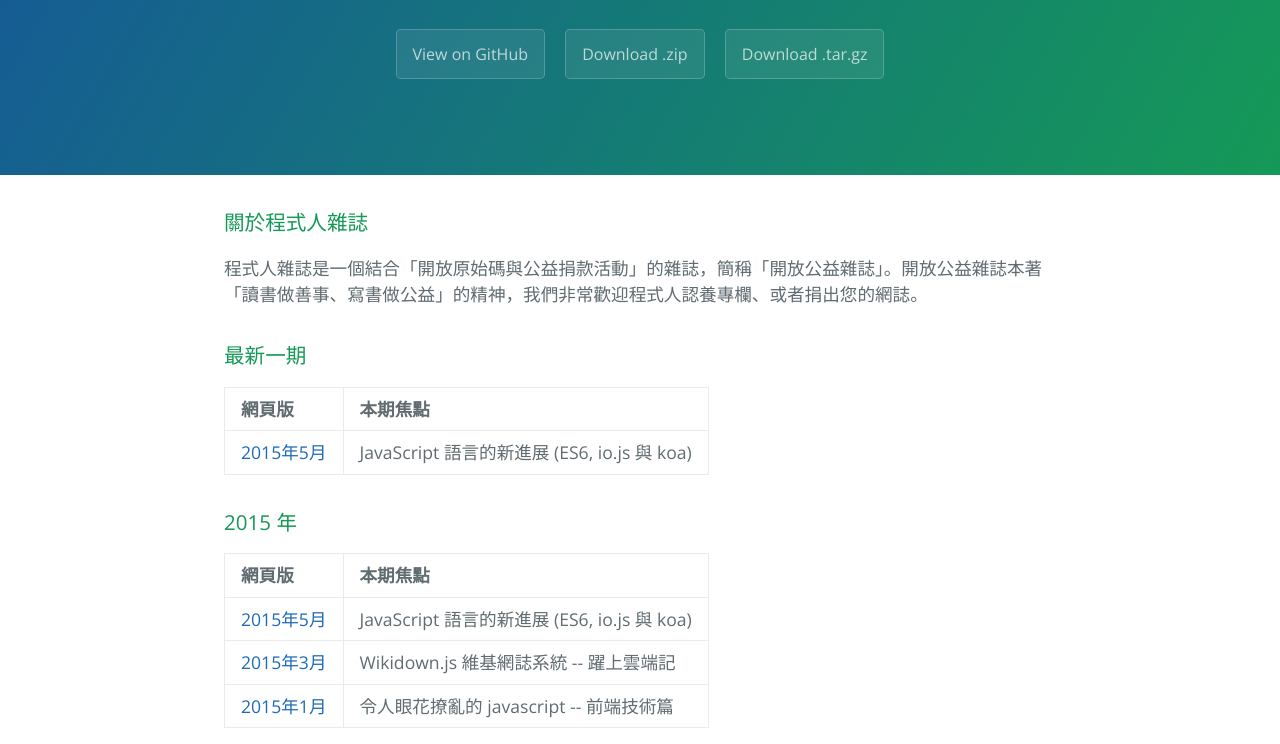
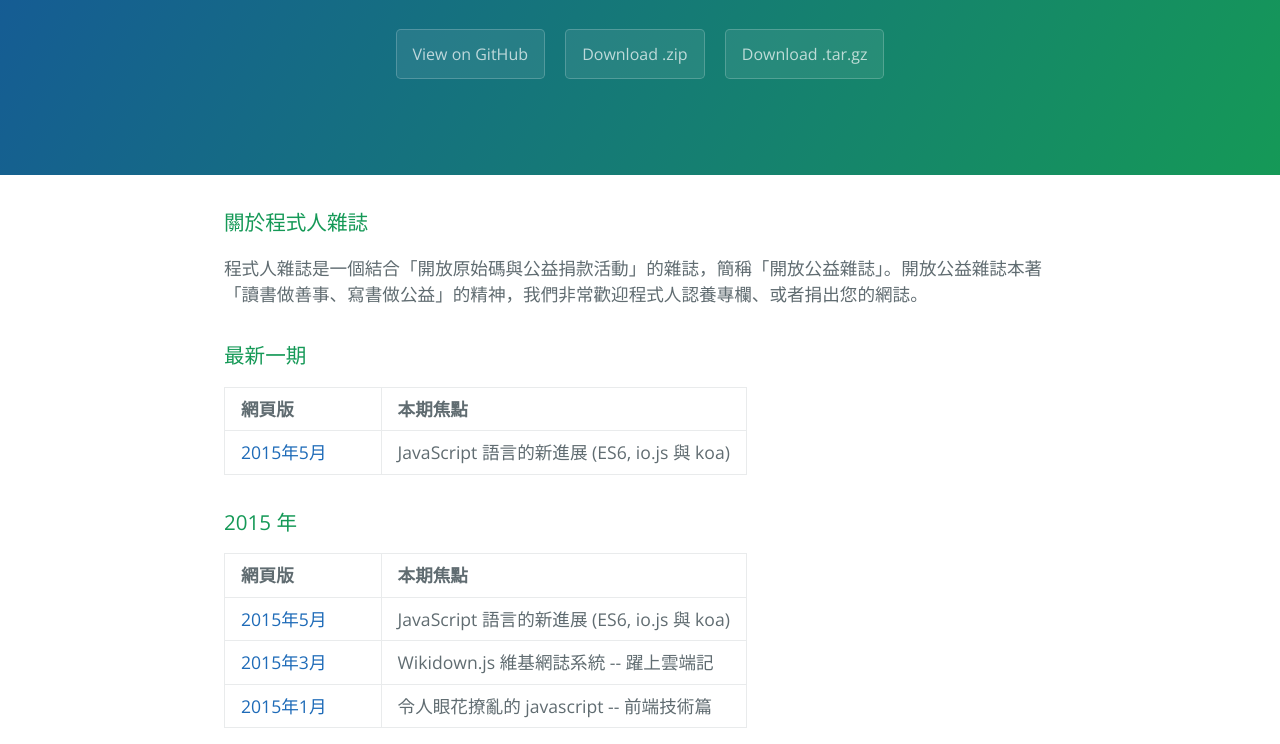
Before and after one commit to programmermagazine/home, a plain HTML site: page index.html in a window 1280 px wide. Shown: the part 208-952 px from the top of the page. Drawn offline with nearby package versions, Linux system fonts and the light colour scheme.

```diff
--- a/index.html
+++ b/index.html
@@ -30,8 +30,8 @@
 <table width="100%">
 <thead>
 <tr>
-<th align="left" width="80px">網頁版</th>
-<th align="left">本期焦點</th>
+<th align="left" width="30%">網頁版</th>
+<th align="left" width="70%">本期焦點</th>
 </tr>
 </thead>
 <tbody>
@@ -48,8 +48,8 @@
 <table width="100%">
 <thead>
 <tr>
-<th align="left" width="80px">網頁版</th>
-<th align="left">本期焦點</th>
+<th align="left" width="30%">網頁版</th>
+<th align="left" width="70%">本期焦點</th>
 </tr>
 </thead>
 <tbody>
```
Also changed, not shown: params.json (+1 -1 lines).
